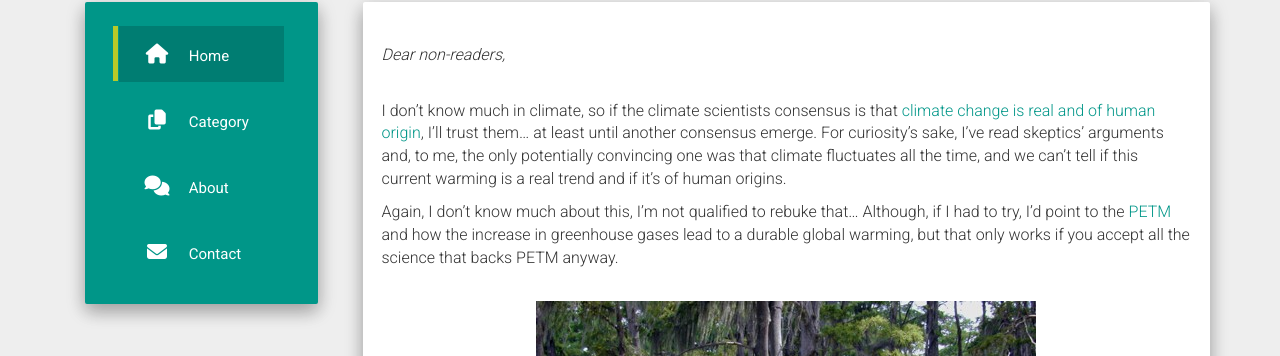
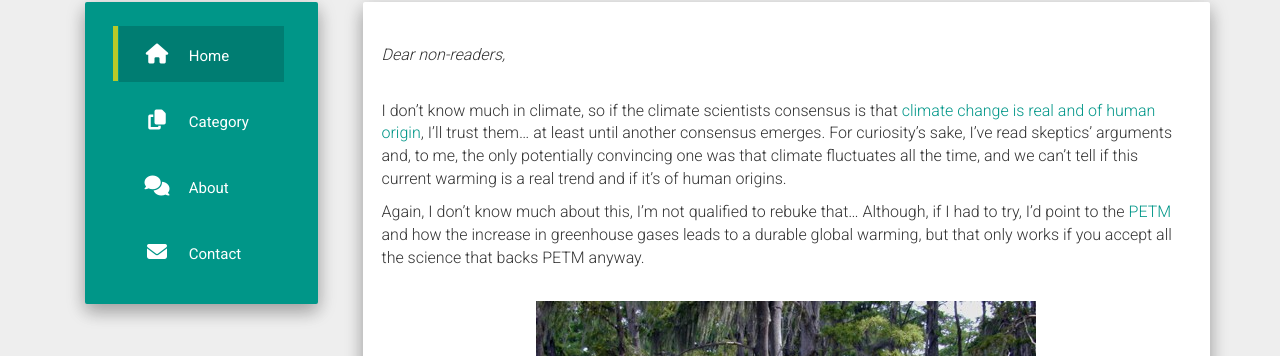
Before and after one commit to WanderingSpaceThinker/nonexistence, a Jekyll site: the page built from _posts/2021-07-16-Irrelevancy-climate-change - Copie.md, in a window 1280 px wide and 900 px high. Shown: the part 259-615 px from the top of the window. Built offline with Jekyll 4.4.1, drawn with Linux system fonts in a browser that asks for light colours; nearby versions of some CDN libraries; comment, search, counter and statistics services are not loaded.

Commit message:
chore: spelling

```diff
--- a/_posts/2021-07-16-Irrelevancy-climate-change - Copie.md
+++ b/_posts/2021-07-16-Irrelevancy-climate-change - Copie.md
@@ -10,9 +10,9 @@ images:
  - image_path: /static/posts_img/scrabble.jpg
 ---
 
-I don't know much in climate, so if the climate scientists consensus is that [climate change is real and of human origin](https://iopscience.iop.org/article/10.1088/1748-9326/11/4/048002), I'll trust them... at least until another consensus emerge. For curiosity's sake, I've read skeptics' arguments and, to me, the only potentially convincing one was that climate fluctuates all the time, and we can't tell if this current warming is a real trend and if it's of human origins.
+I don't know much in climate, so if the climate scientists consensus is that [climate change is real and of human origin](https://iopscience.iop.org/article/10.1088/1748-9326/11/4/048002), I'll trust them... at least until another consensus emerges. For curiosity's sake, I've read skeptics' arguments and, to me, the only potentially convincing one was that climate fluctuates all the time, and we can't tell if this current warming is a real trend and if it's of human origins.
 
-Again, I don't know much about this, I'm not qualified to rebuke that... Although, if I had to try, I'd point to the [PETM](https://en.wikipedia.org/wiki/Paleocene%E2%80%93Eocene_Thermal_Maximum) and how the increase in greenhouse gases lead to a durable global warming, but that only works if you accept all the science that backs PETM anyway.
+Again, I don't know much about this, I'm not qualified to rebuke that... Although, if I had to try, I'd point to the [PETM](https://en.wikipedia.org/wiki/Paleocene%E2%80%93Eocene_Thermal_Maximum) and how the increase in greenhouse gases leads to a durable global warming, but that only works if you accept all the science that backs PETM anyway.
 
 ![artctic]({{ site.baseurl }}{{ page.images[0].image_path }})
 <p class="legend">How the <b>Artic</b> may have looked like back then.</p>
```
